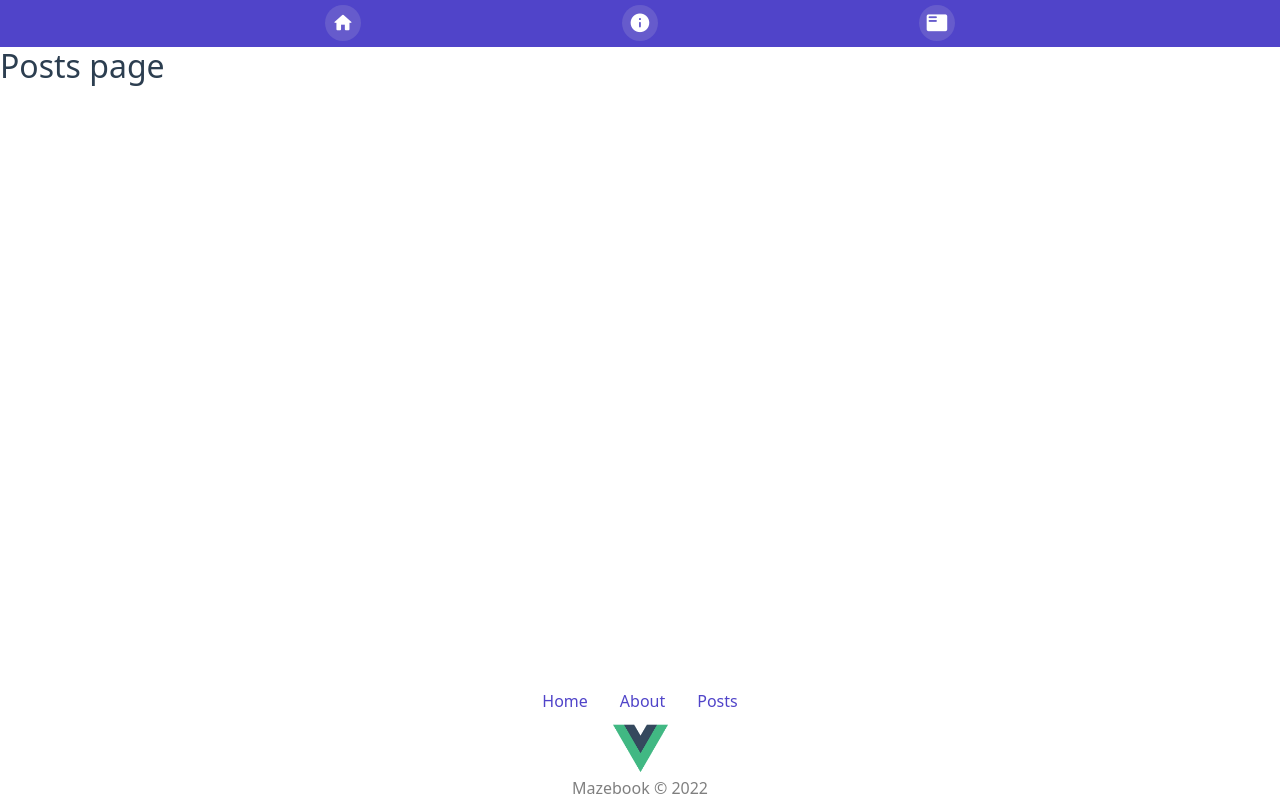
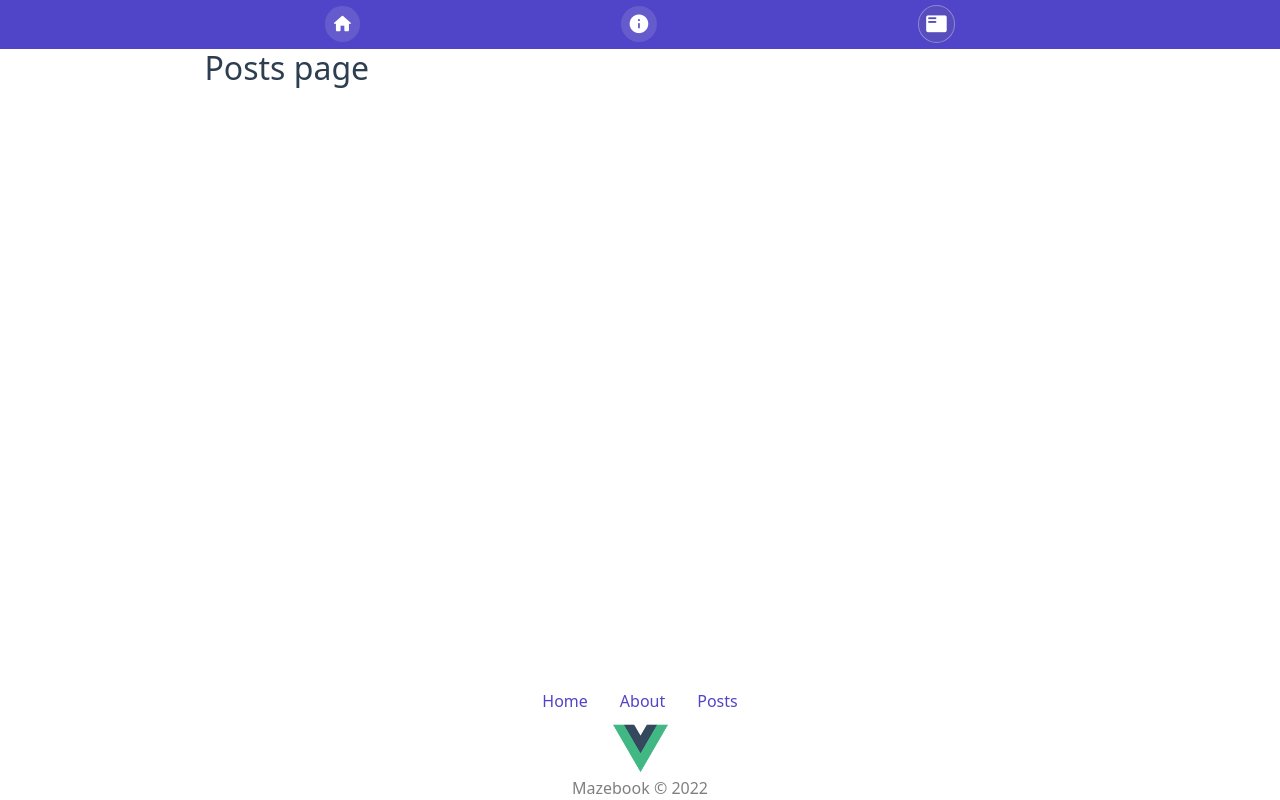
Before and after one commit to mvazquezma/social-network, a Vue app: page /posts in a window 1280 px wide. Built offline with nearby package versions, Linux system fonts and the light colour scheme.

Commit message:
Added active clss when we are on specific page

```diff
--- a/src/components/FootNav.vue
+++ b/src/components/FootNav.vue
@@ -26,7 +26,11 @@
 
 <style scoped>
     footer {
-        will-change: 100%;
+        width: 100%;
+        position: absolute;
+        bottom: 0;
+        left: 0;
+        right: 0
     }
     img {
         max-width: 55px;
@@ -42,13 +46,4 @@
     .router-link {
         text-decoration: none;
     }
-
-    @media (min-width: 768px) {
-        footer {
-            position: absolute;
-            bottom: 0;
-            left: 0;
-            right: 0;
-        }
-    }
 </style>
--- a/src/components/NavComp.vue
+++ b/src/components/NavComp.vue
@@ -1,15 +1,15 @@
 <template>
   <nav class="navbar navbar-expand-lg bg-primary">
     <div class="container justify-content-evenly">
-      <router-link to="/" class="nav-link active" aria-current="page">
+      <router-link to="/" class="nav-link" :class="{ active : activePath.home }" aria-current="page">
         <span class="material-icons-round">home</span>
       </router-link>
 
-      <router-link to="/about" class="nav-link">
+      <router-link to="/about" class="nav-link" :class="{ active : activePath.about }" >
         <span class="material-icons-round">info</span>
       </router-link>
 
-      <router-link to="/posts" class="nav-link">
+      <router-link to="/posts" class="nav-link" :class="{ active : activePath.posts }" >
         <span class="material-icons-round">featured_play_list</span>
       </router-link>
     </div>
@@ -19,6 +19,29 @@
 <script>
 export default {
   name: "NavComp",
+  computed: {
+    activePath() {
+      if (this.$route.path === "/") {
+        return {
+          home: true,
+          about: false,
+          posts: false
+        }
+      } else if(this.$route.path === "/about") {
+        return {
+          home: false,
+          about: true,
+          posts: false
+        }
+      } else if(this.$route.path === "/posts") {
+        return {
+          home: false,
+          about: false,
+          posts: true
+        }
+      }
+    }
+  }
 };
 </script>
 
@@ -40,4 +63,9 @@ export default {
 .nav-link {
   padding: .2rem 1rem;
 }
+.active .material-icons-round {
+  color: white;
+  background-color: rgba(133, 128, 128, .158);
+  border: 1px solid rgba(248, 244, 244, .342);
+}
 </style>
--- a/src/views/AboutView.vue
+++ b/src/views/AboutView.vue
@@ -1,6 +1,14 @@
 <template>
-  <div class="about">
-    <h1>This is an about page</h1>
-    <p>Lorem ipsum dolor sit amet consectetur adipisicing elit. Dicta illum consequatur totam libero velit nobis excepturi possimus modi expedita enim sed iste, fugit quae delectus in dolorem voluptate obcaecati cupiditate?</p>
+  <div class="about container">
+    <h1 class="mt-5 text-center">This is an about page</h1>
+    <p class="text-center">Lorem ipsum dolor sit amet consectetur adipisicing elit. Dicta illum consequatur totam libero velit nobis excepturi possimus modi expedita enim sed iste, fugit quae delectus in dolorem voluptate obcaecati cupiditate?</p>
   </div>
 </template>
+
+<style scoped>
+.about {
+  min-height: 60vh;
+  max-width: 895px;
+  margin: auto;
+}
+</style>
--- a/src/views/PostsView.vue
+++ b/src/views/PostsView.vue
@@ -1,3 +1,13 @@
 <template>
-  <h2>Posts page</h2>
+  <div class="posts container">
+    <h2>Posts page</h2>
+  </div>
 </template>
+
+<style scoped>
+.posts {
+  min-height: 60vh;
+  max-width: 895px;
+  margin: auto;
+}
+</style>
```
